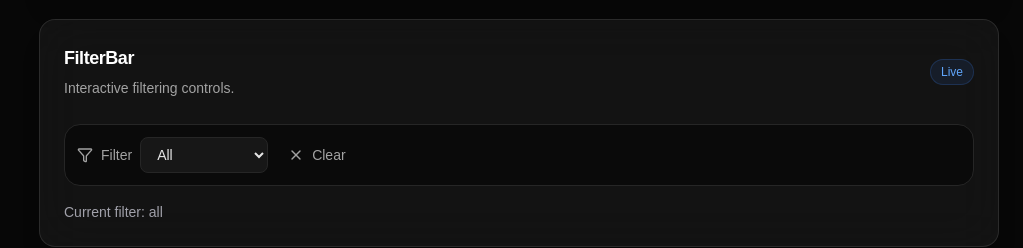
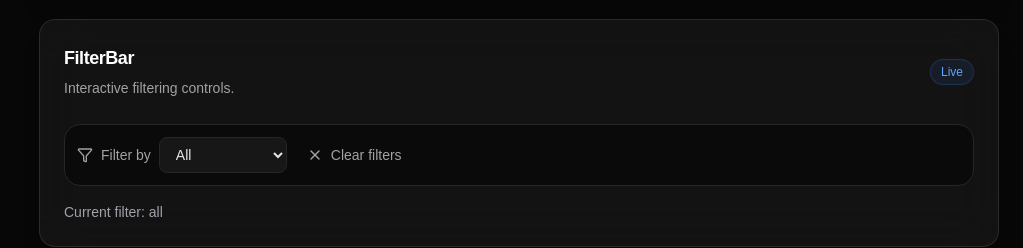
Before and after one commit to biznez-da-1/pro-ui-kit, a Next.js app: page / in a window 1280 px wide. Shown: the part 10880-11128 px from the top of the page, without its empty margins (257-1280 px from the left). Built offline with nearby package versions, Linux system fonts and the light colour scheme.

Commit message:
fix: associate filter label with native select

```diff
--- a/src/components/ui/FilterBar.tsx
+++ b/src/components/ui/FilterBar.tsx
@@ -18,69 +18,38 @@ export interface FilterBarProps {
   onClear?: () => void;
   children?: React.ReactNode;
   className?: string;
+  label?: string;
 }
 
-export function FilterBar({
-  options,
-  value,
-  onChange,
-  onClear,
-  children,
-  className,
-}: FilterBarProps) {
-  const hasActiveFilter =
-    value !== undefined && value !== "";
+export function FilterBar({ options, value, onChange, onClear, children, className, label = "Filter by" }: FilterBarProps) {
+  const hasActiveFilter = value !== undefined && value !== "";
 
   return (
-    <div
-      className={cn(
-        "flex flex-wrap items-center gap-2 rounded-2xl border border-neutral-800 bg-neutral-950 p-3",
-        className,
-      )}
-    >
-      <div className="flex items-center gap-2 text-sm font-medium text-neutral-400">
-        <Filter
-          className="h-4 w-4"
-          aria-hidden="true"
-        />
-        <span>Filter</span>
-      </div>
-
+    <div className={cn("flex flex-wrap items-center gap-2 rounded-2xl border border-neutral-800 bg-neutral-950 p-3", className)}>
       {options.length > 0 && (
+        <div className="flex min-w-0 items-center gap-2">
+          <label htmlFor="filter-bar-select" className="flex items-center gap-2 text-sm font-medium text-neutral-400">
+            <Filter className="h-4 w-4" aria-hidden="true" />
+            <span>{label}</span>
+          </label>
           <select
+            id="filter-bar-select"
             value={value ?? ""}
             onChange={(event) => onChange?.(event.target.value)}
-          aria-label="Filter"
             className="h-9 min-w-32 rounded-lg border border-neutral-800 bg-neutral-900 px-3 text-sm text-neutral-200 outline-none transition-colors focus:border-indigo-500 focus:ring-2 focus:ring-indigo-500/30"
           >
             <option value="">All</option>
-
-          {options.map((option) => (
-            <option
-              key={option.id}
-              value={option.value}
-            >
-              {option.label}
-            </option>
-          ))}
+            {options.map((option) => <option key={option.id} value={option.value}>{option.label}</option>)}
           </select>
+        </div>
       )}
 
       {children}
 
       {hasActiveFilter && onClear && (
-        <Button
-          type="button"
-          variant="ghost"
-          size="sm"
-          onClick={onClear}
-          className="text-neutral-400"
-        >
-          <X
-            className="h-4 w-4"
-            aria-hidden="true"
-          />
-          Clear
+        <Button type="button" variant="ghost" size="sm" onClick={onClear} className="text-neutral-400">
+          <X className="h-4 w-4" aria-hidden="true" />
+          Clear filters
         </Button>
       )}
     </div>
```
Lines whose indentation alone changed are shown as unchanged.
